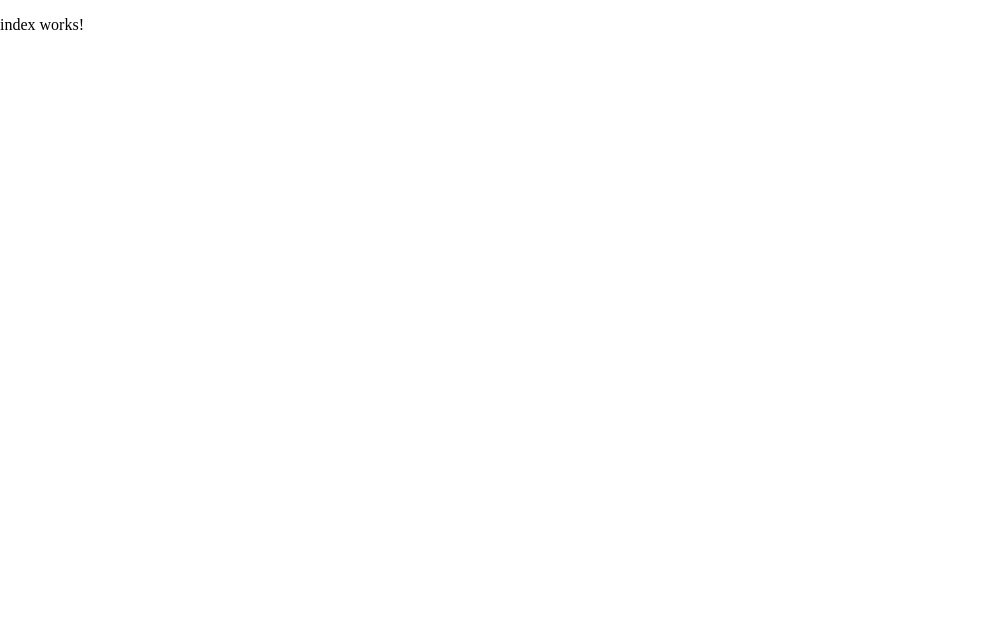
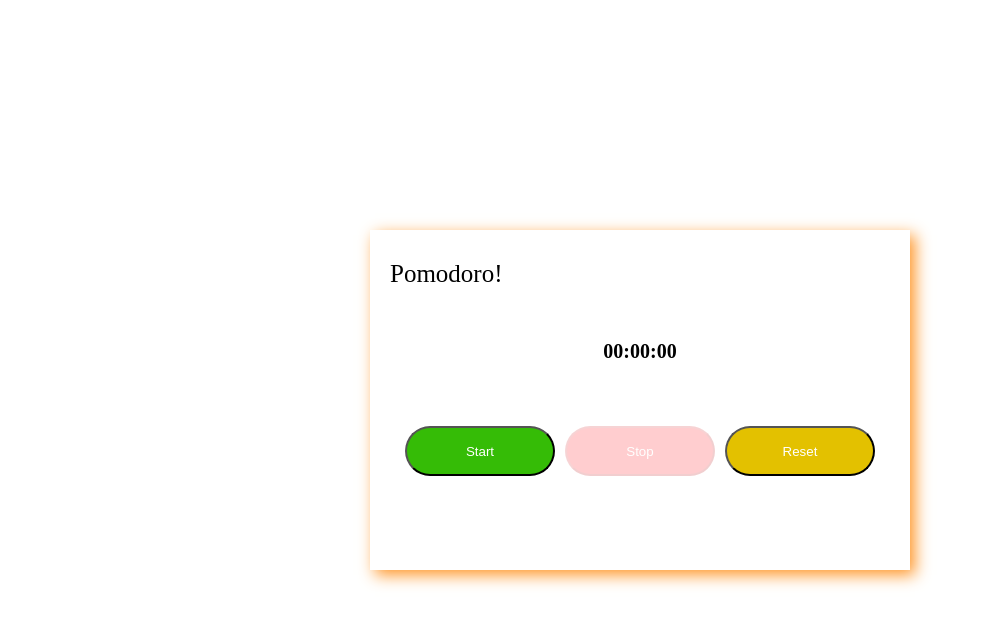
Before and after one commit to bergran/pomodoro, an Angular app: page /index in a window 1280 px wide. Shown: the top 626 px of the page, without its empty margins (0-989 px from the left). Built offline with nearby package versions, Linux system fonts and the light colour scheme.

Commit message:
Added pomodoro structure

```diff
--- a/src/app/app.module.ts
+++ b/src/app/app.module.ts
@@ -5,12 +5,16 @@ import { NgModule } from '@angular/core';
 import { AppComponent } from './app.component';
 import { IndexComponent } from './pages/index/index.component';
 import { AppRoutingModule } from './app-routing.module';
+import { PomodoroComponent } from './container/pomodoro/pomodoro.component';
+import { CountdownComponent } from './component/countdown/countdown.component';
 
 
 @NgModule({
   declarations: [
     AppComponent,
-    IndexComponent
+    IndexComponent,
+    PomodoroComponent,
+    CountdownComponent
   ],
   imports: [
     BrowserModule,
--- /dev/null
+++ b/src/app/component/countdown/countdown.component.css
@@ -0,0 +1,47 @@
+.countdown__wrapper{
+  padding: 10px;
+  display: flex;
+  flex-direction: column;
+  align-items: center;
+  justify-content: space-around;
+  height: 200px;
+}
+
+.countdown__title {
+  margin: 0;
+  font-size: 20px;
+}
+
+.countdown__buttons {
+  width: 100%;
+  display: flex;
+  justify-content: space-around;
+}
+
+.countdown__button {
+  height: 50px;
+  width: 150px;
+  border-radius: 2em;
+  color: #FFF;
+  cursor: pointer;
+}
+
+.countdown__button:hover {
+  background: #2690ff;
+}
+
+.countdown--start {
+  background: #35bc06;
+}
+
+.countdown--stop {
+  background: #ff0c13;
+}
+
+.countdown--reset {
+  background: #e3c100;
+}
+
+.countdown--disabled {
+  opacity: 0.2;
+}
--- /dev/null
+++ b/src/app/component/countdown/countdown.component.html
@@ -0,0 +1,29 @@
+<div class="countdown__wrapper">
+  <h1 class="countdown__title">00:00:00</h1>
+  <div class="countdown__buttons">
+    <button
+      class="countdown__button countdown--start {{buttonStart ? 'countdown--disabled' : ''}}"
+      id="countDownButtonStart"
+      [disabled]="buttonStart"
+      (click)="onClick('buttonStart')"
+    >
+      Start
+    </button>
+    <button
+      class="countdown__button countdown--stop {{buttonStop ? 'countdown--disabled' : ''}}"
+      id="countDownButtonStop"
+      [disabled]="buttonStop"
+      (click)="onClick('buttonStop')"
+    >
+      Stop
+    </button>
+    <button
+      class="countdown__button countdown--reset {{buttonReset ? 'countdown--disabled' : ''}}"
+      id="countDownButtonReset"
+      [disabled]="buttonReset"
+      (click)="onClick('buttonReset')"
+    >
+      Reset
+    </button>
+  </div>
+</div>
--- /dev/null
+++ b/src/app/component/countdown/countdown.component.ts
@@ -0,0 +1,58 @@
+import { Component, OnInit, Input } from '@angular/core';
+
+@Component({
+  selector: 'app-countdown',
+  templateUrl: './countdown.component.html',
+  styleUrls: ['./countdown.component.css']
+})
+export class CountdownComponent implements OnInit {
+  /**
+   * @Params disableButtons (Array): buttons name of disabled buttons
+   * @Params time (number): Number of minutes to start countdown
+   * @Params onStart(func): Callback function that will be called onClick StartButton
+   * @Params onStop(func): Callback function that will be called onClick StopButton
+   * @Params onReset(func): Callback function that will be called onClick StopButton
+   *
+   * **/
+  buttonStart: boolean;
+  buttonStop: boolean;
+  buttonReset: boolean;
+
+  @Input () disabledButtons: string[];
+  @Input () time: number;
+  @Input () onStart = () => null;
+  @Input () onStop = () => null;
+  @Input () onReset = () => null;
+  @Input () onFinish = () => null;
+
+  checkValidate = () => {
+    this.buttonStart = this.disabledButtons.filter(
+      value => value === 'buttonStart').length === 1;
+    this.buttonStop = this.disabledButtons.filter(
+      value => value === 'buttonStop').length === 1;
+    this.buttonReset = this.disabledButtons.filter(
+      value => value === 'buttonReset').length === 1;
+  }
+
+  constructor() { }
+
+  ngOnInit() {
+    this.checkValidate();
+  }
+
+  onClick(buttonName) {
+    if (buttonName === 'buttonStart') {
+      this.buttonStart = true;
+      this.buttonReset = true;
+      this.buttonStop = false;
+      // Start time
+    } else if (buttonName === 'buttonStop') {
+      this.buttonStart = false;
+      this.buttonReset = false;
+      this.buttonStop = true;
+      // Stop time
+    } else if (buttonName === 'buttonReset') {
+      // Reset time
+    }
+  }
+}
--- /dev/null
+++ b/src/app/container/pomodoro/pomodoro.component.css
@@ -0,0 +1,12 @@
+.pomodoro__wrapper {
+  width: 500px;
+  height: 300px;
+  box-shadow: #ff9526 5px 5px 15px;
+  padding: 20px;
+}
+
+.pomodoro__title {
+  margin: 10px 0;
+  font-size: 25px;
+  font-weight: 500;
+}
--- /dev/null
+++ b/src/app/container/pomodoro/pomodoro.component.html
@@ -0,0 +1,10 @@
+<div class="pomodoro__wrapper">
+  <h1 class="pomodoro__title">Pomodoro!</h1>
+  <div class="pomodoro__clock">
+    <app-countdown
+      [disabledButtons]="disableButtons"
+      [time]="timeInMinutes"
+    >
+    </app-countdown>
+  </div>
+</div>
--- /dev/null
+++ b/src/app/container/pomodoro/pomodoro.component.ts
@@ -0,0 +1,22 @@
+import { Component, OnInit, Input } from '@angular/core';
+
+@Component({
+  selector: 'app-pomodoro',
+  templateUrl: './pomodoro.component.html',
+  styleUrls: ['./pomodoro.component.css']
+})
+export class PomodoroComponent implements OnInit {
+  @Input() working = false;
+  disableButtons: string[];
+  timeInMinutes = 25
+
+  constructor() { }
+
+  ngOnInit() {
+    if (this.working) {
+      this.disableButtons = ['buttonStart', 'buttonReset'];
+    } else {
+      this.disableButtons = ['buttonStop'];
+    }
+  }
+}
--- a/src/app/pages/index/index.component.css
+++ b/src/app/pages/index/index.component.css
@@ -0,0 +1,7 @@
+.index__container {
+  width: 100vw;
+  height: 100vh;
+  display: flex;
+  justify-content: center;
+  align-items: center;
+}
--- a/src/app/pages/index/index.component.html
+++ b/src/app/pages/index/index.component.html
@@ -1,3 +1,3 @@
-<p>
-  index works!
-</p>
+<div class="index__container">
+  <app-pomodoro></app-pomodoro>
+</div>
```
Also changed, not shown: 2 other files (tests, documents, lock files or other folders).
